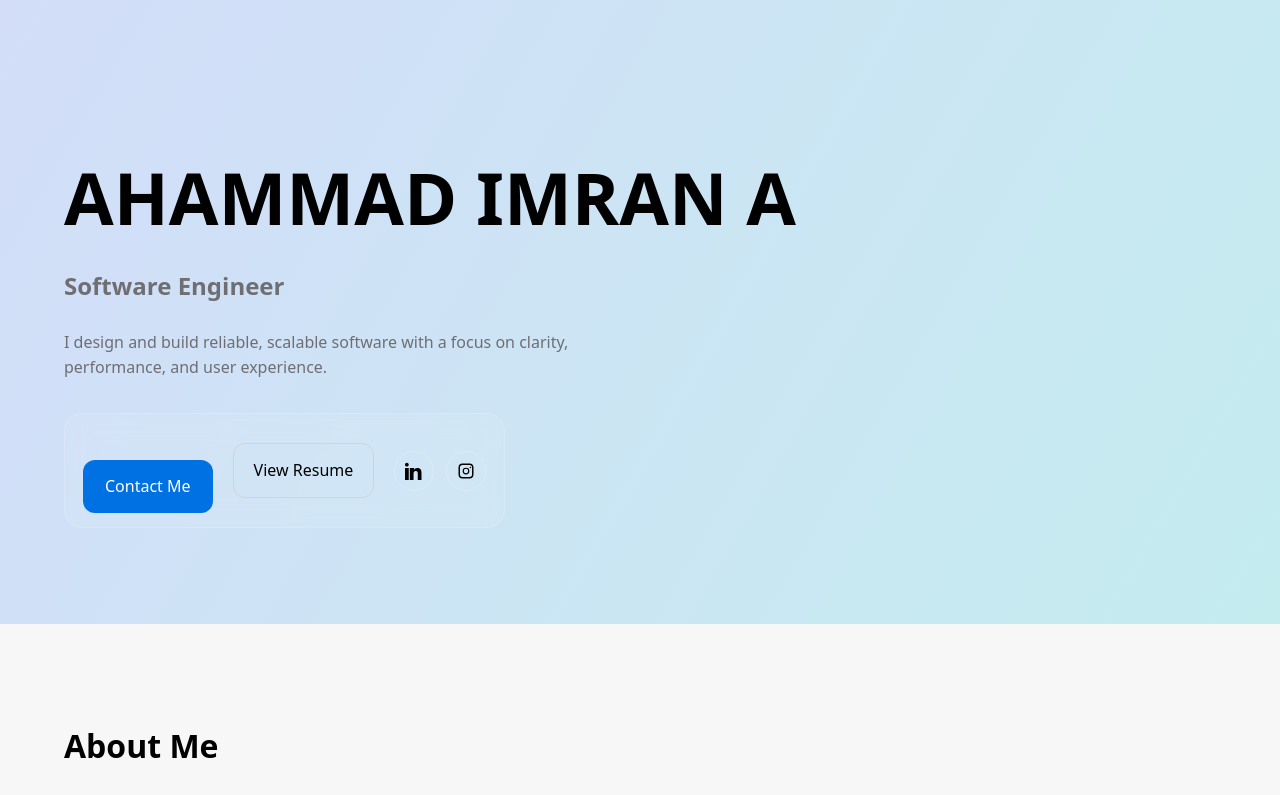
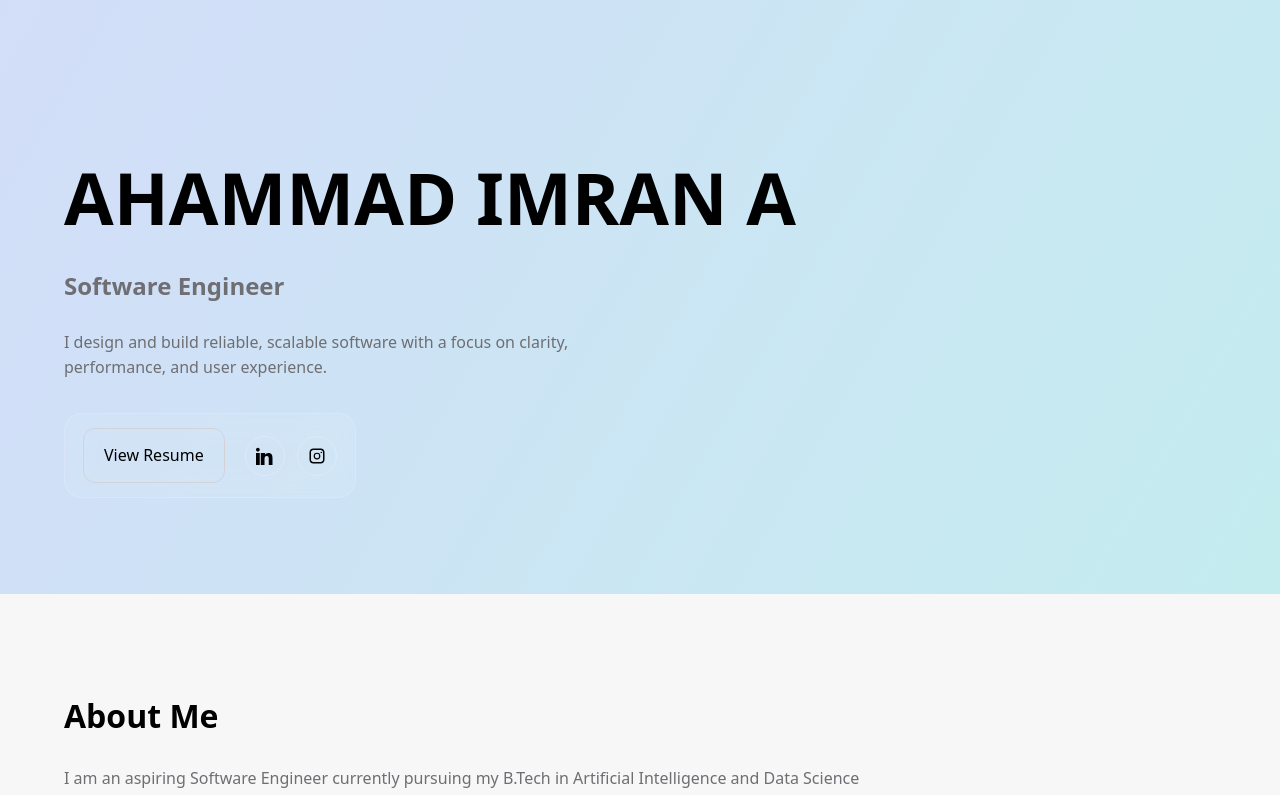
Before and after one commit to iimr4n/portfolio-js, a Next.js app: page / in a window 1280 px wide. Shown: the top 795 px of the page. Built offline with nearby package versions, Linux system fonts and the light colour scheme.

Commit message:
Update Hero.jsx

```diff
--- a/components/Hero.jsx
+++ b/components/Hero.jsx
@@ -1,7 +1,7 @@
 export default function Hero() {
   return (
     <section className="hero">
-      <div className="container">
+      <div className="container hero-content">
         <h1>AHAMMAD IMRAN A</h1>
         <h2>Software Engineer</h2>
 
@@ -12,11 +12,6 @@ export default function Hero() {
 
         {/* Actions */}
         <div className="hero-actions glass">
-          {/* Contact */}
-          <a href="#contact" className="btn-primary">
-            Contact Me
-          </a>
-
           {/* View Resume */}
           <a
             href="/Imran_Resume.pdf"
@@ -29,26 +24,24 @@ export default function Hero() {
 
           {/* Social Icons */}
           <div className="social-icons">
-            {/* LinkedIn */}
             <a
               href="https://www.linkedin.com/in/7imran"
               target="_blank"
               rel="noopener noreferrer"
               aria-label="LinkedIn"
             >
-              <svg viewBox="0 0 24 24" aria-hidden="true">
+              <svg viewBox="0 0 24 24">
                 <path d="M4.98 3.5C4.98 4.88 3.88 6 2.5 6S0 4.88 0 3.5 1.12 1 2.5 1 4.98 2.12 4.98 3.5zM0 8h5v16H0V8zm7.5 0H12v2.2h.1c.6-1.1 2.1-2.2 4.4-2.2 4.7 0 5.5 3.1 5.5 7.1V24h-5v-7.8c0-1.9 0-4.3-2.6-4.3-2.6 0-3 2-3 4.1V24h-5V8z" />
               </svg>
             </a>
 
-            {/* Instagram */}
             <a
               href="https://www.instagram.com/iimr3n"
               target="_blank"
               rel="noopener noreferrer"
               aria-label="Instagram"
             >
-              <svg viewBox="0 0 24 24" aria-hidden="true">
+              <svg viewBox="0 0 24 24">
                 <path d="M7 2C4.2 2 2 4.2 2 7v10c0 2.8 2.2 5 5 5h10c2.8 0 5-2.2 5-5V7c0-2.8-2.2-5-5-5H7zm10 2c1.7 0 3 1.3 3 3v10c0 1.7-1.3 3-3 3H7c-1.7 0-3-1.3-3-3V7c0-1.7 1.3-3 3-3h10zm-5 3.5A4.5 4.5 0 1 0 16.5 12 4.5 4.5 0 0 0 12 7.5zm0 7.4A2.9 2.9 0 1 1 14.9 12 2.9 2.9 0 0 1 12 14.9zM17.8 6.2a1.1 1.1 0 1 0 0 2.2 1.1 1.1 0 0 0 0-2.2z" />
               </svg>
             </a>
```
